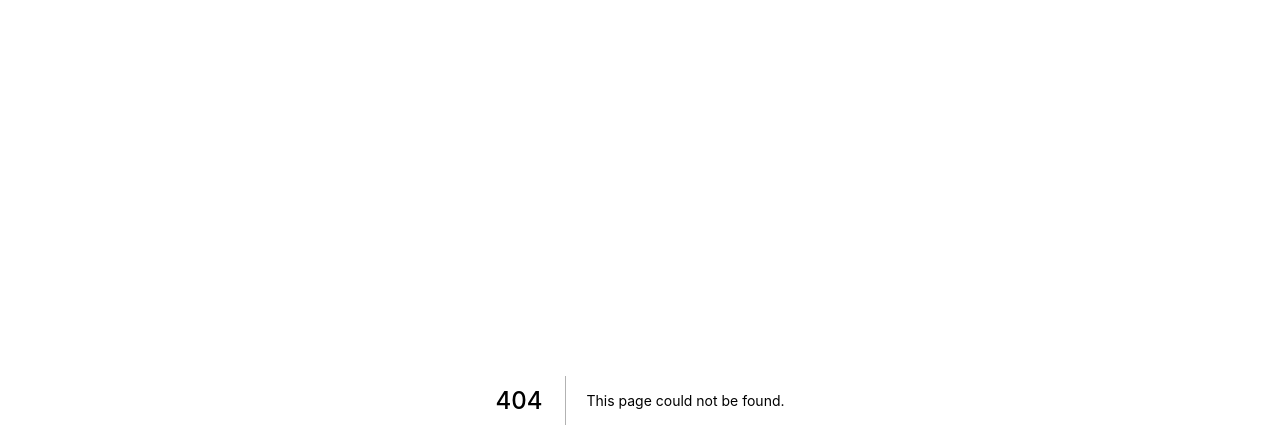
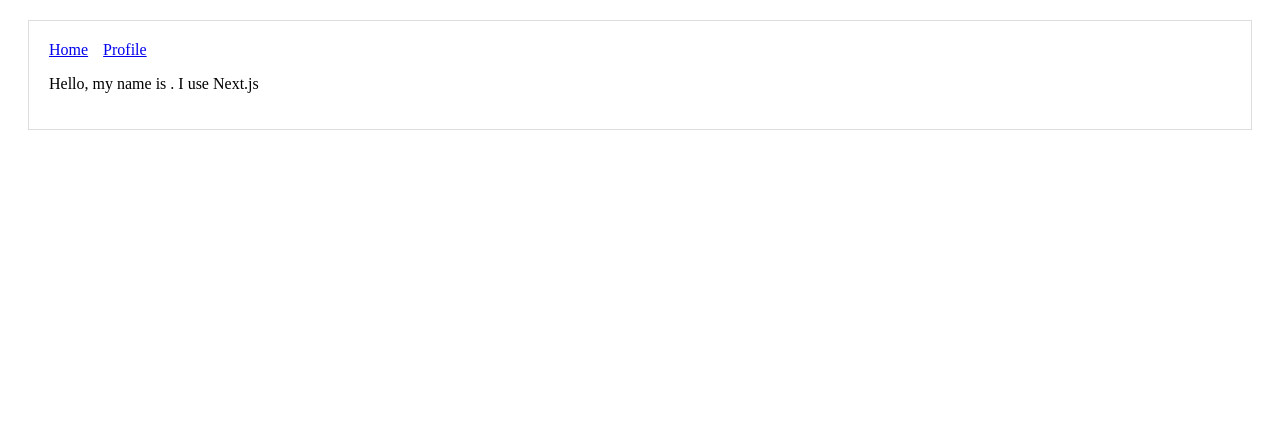
Before and after one commit to pkiop/React-SSR-example, a Next.js app in the folder FE/: page /p/profile in a window 1280 px wide. Before the commit this address had no page. Shown: the top 448 px of the page. Built offline with nearby package versions, Linux system fonts and the light colour scheme.

Commit message:
Feat: Add same profile

```diff
--- /dev/null
+++ b/FE/pages/p/profile.js
@@ -0,0 +1,12 @@
+import Layout from "../../components/Layout";
+import { useRouter } from "next/router";
+
+export default function Profile() {
+  const router = useRouter();
+
+  return (
+    <Layout>
+      <p>Hello, my name is {router.query.profile}. I use Next.js</p>
+    </Layout>
+  );
+}
```
